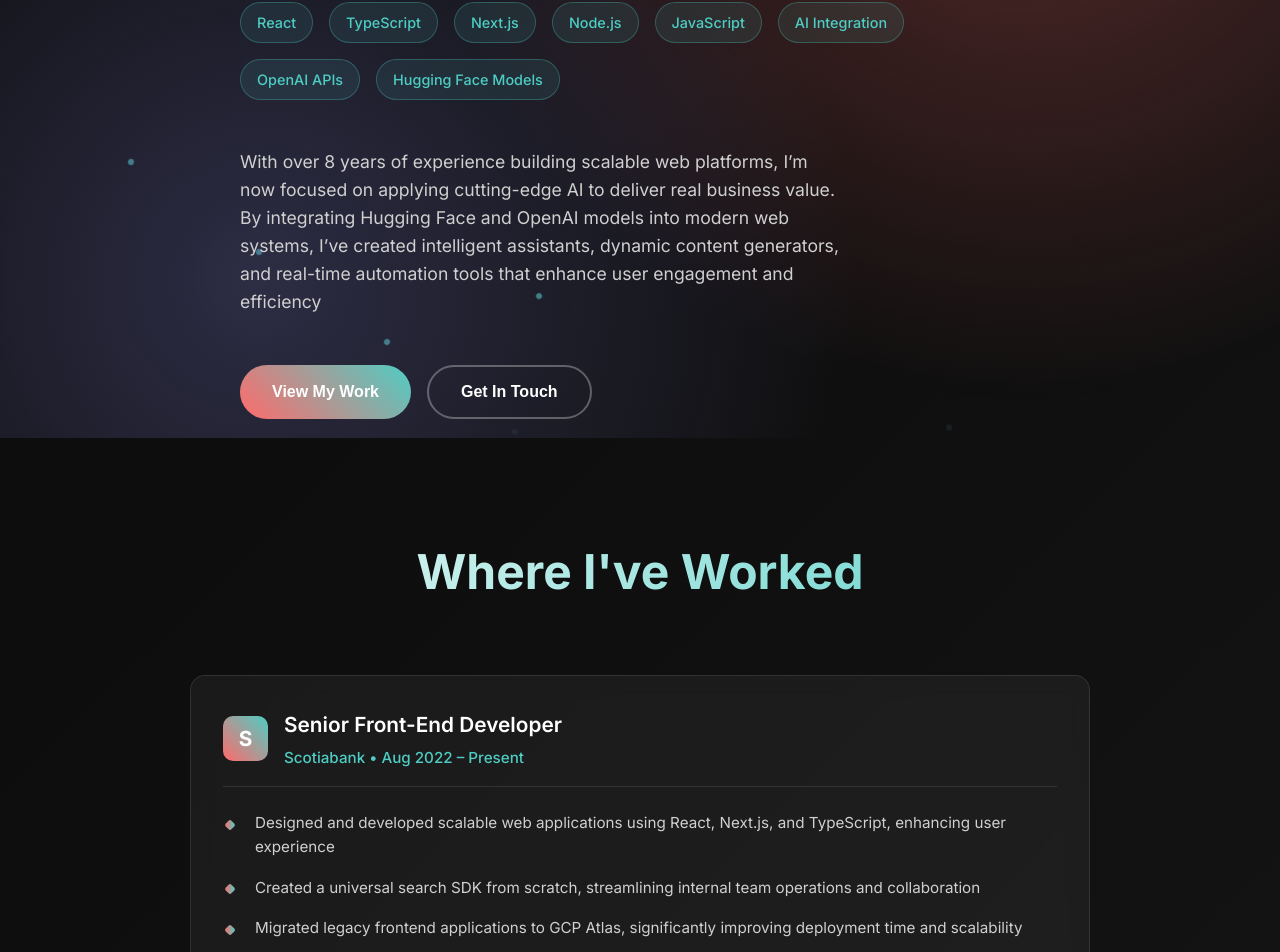
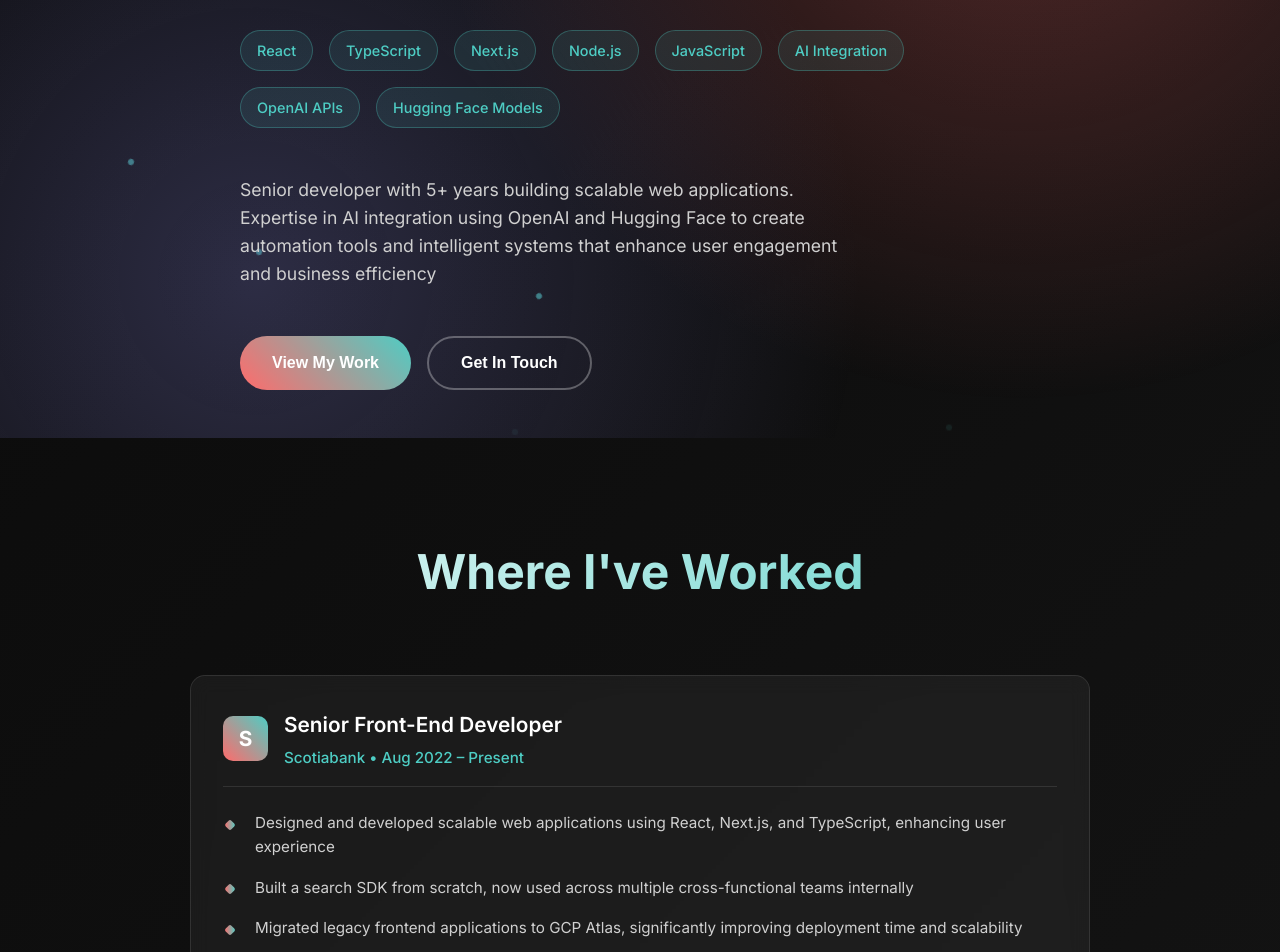
Before and after one commit to hrindrsmaan/harinder.dev, a React (Vite) app: page / in a window 1280 px wide. Shown: the part 362-1314 px from the top of the page. Built offline with nearby package versions, Linux system fonts and the light colour scheme.

Commit message:
feat: add sitemap and robots.txt to improve search engine indexing

```diff
--- a/index.html
+++ b/index.html
@@ -2,10 +2,22 @@
 <html lang="en">
   <head>
     <meta charset="UTF-8" />
+    <title>
+      Harinder Singh - Full Stack Developer & AI Engineer | Portfolio
+    </title>
     <link rel="icon" type="image/png" href="/favicon.png" />
 
     <meta name="viewport" content="width=device-width, initial-scale=1.0" />
-    <title>harinder.dev</title>
+    <meta
+      name="description"
+      content="Experienced full-stack developer with 8+ years building scalable web applications. Specializing in AI integration, React, Node.js, and modern web technologies."
+    />
+    <meta
+      name="keywords"
+      content="full stack developer, AI engineer, React developer, Node.js, web development, software engineer, JavaScript, TypeScript"
+    />
+    <meta name="author" content="Harinder Singh" />
+    <meta name="robots" content="index, follow" />
 
     <link rel="preconnect" href="https://fonts.googleapis.com" />
     <link rel="preconnect" href="https://fonts.gstatic.com" crossorigin />
@@ -13,6 +25,8 @@
       href="https://fonts.googleapis.com/css2?family=Inter:wght@300;400;500;600;700;800&display=swap"
       rel="stylesheet"
     />
+
+    <link rel="canonical" href="https://harinder.dev" />
 
     <script
       async
--- a/src/components/FloatingElements/FloatingElements.tsx
+++ b/src/components/FloatingElements/FloatingElements.tsx
@@ -7,7 +7,6 @@ const FloatingElements = () => {
   const [elements, setElements] = useState([]);
 
   useEffect(() => {
-    // Create initial floating elements
     const initialElements = Array.from({ length: 9 }, (_, i) => ({
       id: i,
       left: (i + 1) * 10,
--- a/src/data/portfolio.ts
+++ b/src/data/portfolio.ts
@@ -3,7 +3,7 @@ export const portfolioData = {
   name: "I'm Harinder Singh",
   title: "Senior Full Stack Software Developer",
   description:
-    "With over 8 years of experience building scalable web platforms, I’m now focused on applying cutting-edge AI to deliver real business value. By integrating Hugging Face and OpenAI models into modern web systems, I’ve created intelligent assistants, dynamic content generators, and real-time automation tools that enhance user engagement and efficiency",
+    "Senior developer with 5+ years building scalable web applications. Expertise in AI integration using OpenAI and Hugging Face to create automation tools and intelligent systems that enhance user engagement and business efficiency",
   techStack: [
     "React",
     "TypeScript",
@@ -29,7 +29,7 @@ export const experienceData = [
     logo: "S",
     highlights: [
       "Designed and developed scalable web applications using React, Next.js, and TypeScript, enhancing user experience",
-      "Created a universal search SDK from scratch, streamlining internal team operations and collaboration",
+      "Built a search SDK from scratch, now used across multiple cross-functional teams internally",
       "Migrated legacy frontend applications to GCP Atlas, significantly improving deployment time and scalability",
       "Integrated observability tools like Dynatrace and Splunk for proactive issue detection and monitoring",
     ],
```
Also changed, not shown: robots.txt (added), 1 other file (tests, documents, lock files or other folders).
